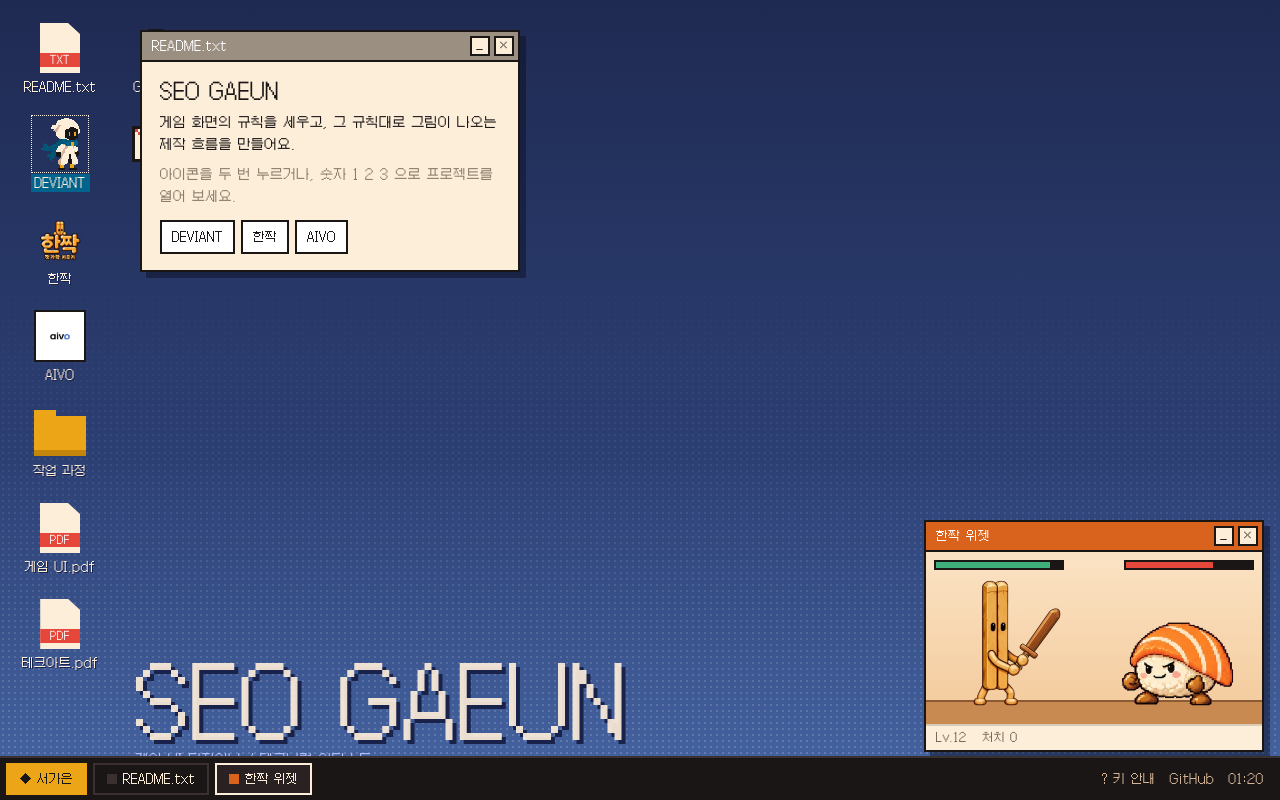
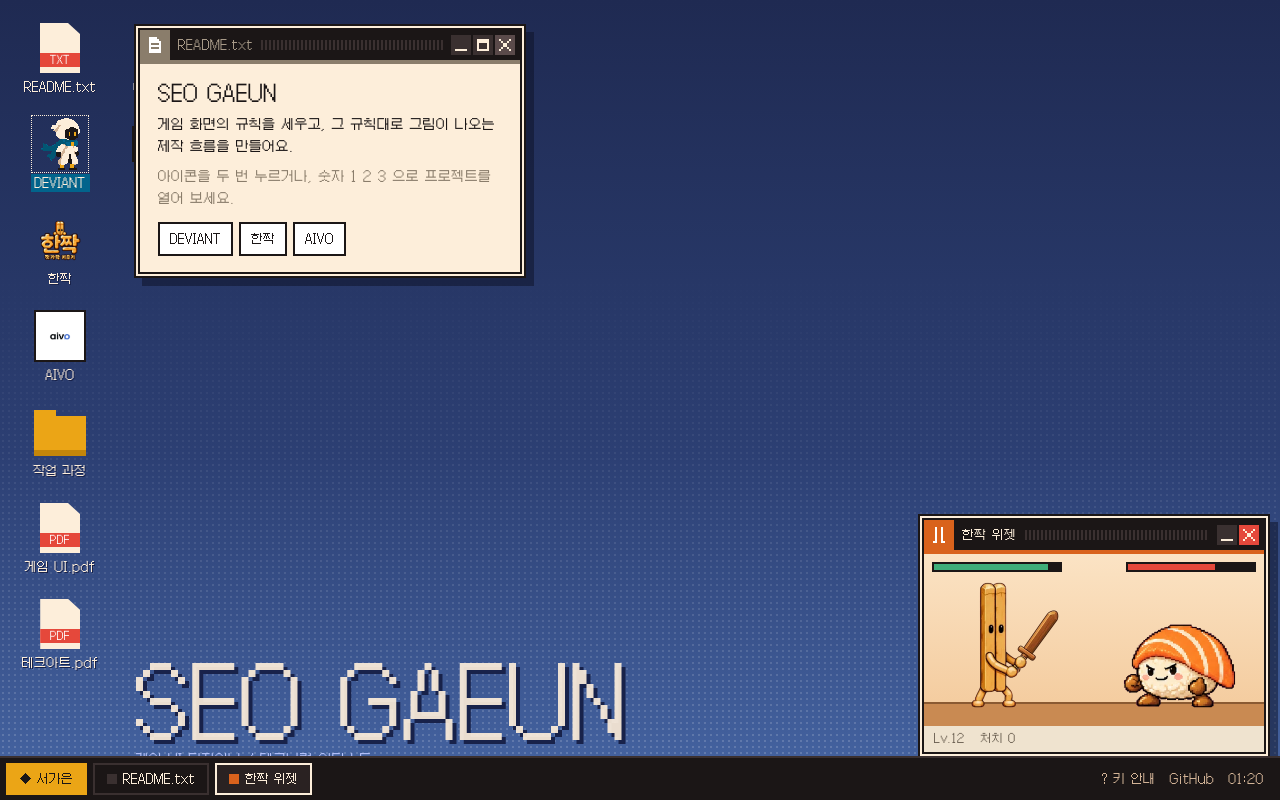
Before and after one commit to Seogaeun03/Seogaeun03.github.io, a plain HTML site: page index.html in a window 1280 px wide. Drawn offline with Linux system fonts and the light colour scheme.

Commit message:
feat: 바탕화면 창을 게임 대화창 틀로 바꾸고 크게 보기 버튼을 넣는다
Co-Authored-By: Claude Opus 5.5 <noreply@anthropic.com>

```diff
--- a/index.html
+++ b/index.html
@@ -32,16 +32,25 @@ body { background: #23305a; -webkit-user-select: none; user-select: none; }
 .aivo-ic { width: 52px; height: 52px; background: #fff; border: 2px solid var(--line); display: grid; place-items: center; }
 .aivo-ic img { max-width: 42px !important; image-rendering: auto !important; }
 /* ── 창: 크림 종이, 먹 2점 테, 딱딱한 그림자 ── */
-.wnd { position: fixed; background: var(--paper); border: 2px solid var(--line); box-shadow: 6px 6px 0 rgba(12,16,36,.5); display: flex; flex-direction: column; min-width: 240px; }
+/* 창: 게임 대화창 (먹, 크림, 먹 두 겹 테 + 먹색 머리띠 + 강조색 줄) */
+.wnd { position: fixed; background: var(--paper); box-shadow: 0 0 0 2px var(--line), 0 0 0 4px var(--paper), 0 0 0 6px var(--line), 8px 8px 0 6px rgba(12,16,36,.5); display: flex; flex-direction: column; min-width: 240px; }
 .wnd[hidden] { display: none; }
-.wnd .tb { display: flex; align-items: center; gap: 8px; height: 30px; padding: 0 4px 0 10px; background: var(--acc, #02648C); color: #fff; font-size: 12px; cursor: grab; flex: none; border-bottom: 2px solid var(--line); touch-action: none; }
+.wnd.max { left: 6px !important; top: 6px !important; width: calc(100vw - 12px) !important; height: calc(100vh - var(--task) - 12px) !important; }
+.wnd .tb { display: flex; align-items: center; gap: 8px; height: 30px; padding: 0 5px 0 0; background: var(--line); color: var(--paper); font-size: 12px; cursor: grab; flex: none; touch-action: none; }
+.wnd .tb .flag { width: 30px; height: 30px; flex: none; display: grid; place-items: center; background: var(--acc, #02648C); }
+.wnd .tb .flag svg, .wnd .tb button svg { width: 16px; height: 16px; display: block; }
 .wnd .tb .t { white-space: nowrap; overflow: hidden; text-overflow: ellipsis; }
-.wnd.back .tb { background: #9a8f80; }
-.wnd .tb .bt { margin-left: auto; display: flex; gap: 4px; }
-.wnd .tb button { width: 20px; height: 20px; padding: 0; background: var(--paper); border: 2px solid var(--line); color: var(--line); font-size: 11px; line-height: 14px; font-family: inherit; cursor: pointer; }
-.wnd .tb button:hover { background: #fff; }
+.wnd .tb .stripes { flex: 1; min-width: 12px; height: 10px; background: repeating-linear-gradient(90deg, #3a3030 0 2px, transparent 2px 4px); }
+.wnd .tb .bt { display: flex; gap: 2px; }
+.wnd .tb button { width: 20px; height: 20px; padding: 0; display: grid; place-items: center; background: #3a3030; border: 0; cursor: pointer; }
+.wnd .tb button:hover { background: #5a4a4a; }
+.wnd .tb button[data-x] { background: #e5483b; } .wnd .tb button[data-x]:hover { background: #ff6a5a; }
+.wnd .rule { height: 4px; flex: none; background: var(--acc, #02648C); }
+.wnd.back .tb .flag, .wnd.back .rule { background: #8a7d6b; }
+.wnd.back .tb .t { color: #a89a88; }
+.wnd.back .tb button[data-x] { background: #5a4a4a; }
 .wnd .body { overflow: auto; color: var(--line); font-family: "Noto Sans KR", sans-serif; font-size: 14px; line-height: 23px; -webkit-user-select: text; user-select: text; }
-.wnd .st { display: flex; gap: 16px; padding: 4px 10px; font-size: 11px; line-height: 16px; color: #6b6052; border-top: 2px solid #d8ccb8; flex: none; overflow: hidden; white-space: nowrap; }
+.wnd .st { display: flex; gap: 16px; padding: 5px 10px; font-size: 11px; line-height: 16px; color: #6b6052; background: #efe3cf; flex: none; overflow: hidden; white-space: nowrap; }
 /* 프로젝트 창 */
 .proj { display: grid; grid-template-columns: 1fr 220px; }
 .proj .media { background: #000; display: grid; place-items: center; min-height: 0; }
@@ -99,9 +108,9 @@ body { background: #23305a; -webkit-user-select: none; user-select: none; }
 .task .app i { width: 10px; height: 10px; display: inline-block; background: var(--acc); }
 .task .tray { margin-left: auto; display: flex; gap: 14px; align-items: center; padding: 0 10px; color: var(--tan); }
 .task .tray a { color: var(--tan); text-decoration: none; } .task .tray a:hover { color: var(--paper); }
-.menu { position: fixed; left: 6px; bottom: calc(var(--task) + 4px); width: 260px; background: var(--paper); border: 2px solid var(--line); box-shadow: 6px 6px 0 rgba(12,16,36,.5); z-index: 9001; display: none; color: var(--line); }
+.menu { position: fixed; left: 12px; bottom: calc(var(--task) + 12px); width: 260px; background: var(--paper); box-shadow: 0 0 0 2px var(--line), 0 0 0 4px var(--paper), 0 0 0 6px var(--line), 8px 8px 0 6px rgba(12,16,36,.5); z-index: 9001; display: none; color: var(--line); }
 .menu.on { display: block; }
-.menu .hd { background: #EBA516; padding: 12px; font-size: 18px; line-height: 24px; border-bottom: 2px solid var(--line); }
+.menu .hd { background: var(--line); color: var(--paper); padding: 12px; font-size: 18px; line-height: 24px; border-bottom: 4px solid #EBA516; }
 .menu .hd small { display: block; font-size: 11px; line-height: 16px; }
 .menu a, .menu button { display: flex; justify-content: space-between; width: 100%; padding: 8px 12px; font-family: inherit; font-size: 13px; color: var(--line); text-decoration: none; background: none; border: 0; cursor: pointer; text-align: left; }
 .menu a:hover, .menu button:hover, .menu a:focus-visible, .menu button:focus-visible { background: var(--line); color: var(--paper); outline: none; }
@@ -214,6 +223,19 @@ const DEF = {
   widget: { title: '한짝 위젯', acc: '#d9621c', w: 340, x: -1, y: -1, cls: 'hj', body: () => `<div class="field" id="field">
       <div class="hp" style="left:8px"><i id="hp-me" style="width:100%"></i></div><div class="hp" style="right:8px"><i id="hp-mob" style="width:100%;background:#e5483b"></i></div><div class="actor me" id="me"></div><div class="actor mob" id="mob"></div></div>`, st: ['Lv.<span id="lv">12</span>', '처치 <span id="kills">0</span>'] },
 };
+const SVG = (d, c = '#fff') => `<svg viewBox="0 0 8 8" shape-rendering="crispEdges"><path fill="${c}" fill-rule="evenodd" d="${d}"/></svg>`;
+const GLYPH = {
+  dv: 'M2 0h4v1h1v4H6v1H5v2H3V6H2V5H1V1h1zM3 2v1h1V2zM5 2v1h1V2z',
+  hj: 'M2 0h1v7H2zM5 0h1v7H5zM1 7h2v1H1zM5 7h2v1H5z',
+  av: 'M3 0h2v1h1v3H5v1H3V4H2V1h1zM1 3h1v1h1v1h2V4h1V3h1v2H6v1H5v1h1v1H2V7h1V6H2V5H1z',
+  doc: 'M1 0h4v1h1v1h1v6H1zM2 3v1h4V3zM2 5v1h4V5z',
+  folder: 'M0 1h3v1h5v6H0z',
+  key: 'M1 1h3v1h1v1h3v2H7v1H6V5H5v1H4v1H1V6H0V2h1zM2 3v2h1V3z',
+  img: 'M0 1h8v6H0zM1 2v4h6V5H6V4H5v1H4V4H3v1H2V2z',
+  min: 'M1 6h6v1H1z', max: 'M1 1h6v6H1zM2 3v3h4V3z',
+  x: 'M1 1h1v1h1v1h2V2h1V1h1v1H6v1H5v2h1v1h1v1H6V6H5V5H3v1H2v1H1V6h1V5h1V3H2V2H1z',
+};
+const WGLYPH = { readme: 'doc', dv: 'dv', hjw: 'hj', av: 'av', work: 'folder', view: 'img', keys: 'key', widget: 'hj' };
 function projBody(k) {
   const p = PROJ[k];
   return `<div class="proj"><div class="media">${p.media}</div><div class="side"><div class="k">${p.kind}</div><h3>${p.name}</h3>
@@ -231,12 +253,13 @@ function openWin(id, opt = {}) {
   el.style.left = (d.x < 0 ? innerWidth - W - 16 : Math.min(d.x, innerWidth - W - 12)) + 'px';
   el.style.top = (d.y < 0 ? innerHeight - 44 - 236 : d.y) + 'px';
   const st = P ? P.st : d.st;
-  el.innerHTML = `<div class="tb"><span class="t">${opt.title || (P ? P.title : d.title)}</span><span class="bt"><button data-min aria-label="내리기">_</button><button data-x aria-label="닫기">×</button></span></div>
+  el.innerHTML = `<div class="tb"><span class="flag">${SVG(GLYPH[WGLYPH[id]])}</span><span class="t">${opt.title || (P ? P.title : d.title)}</span><span class="stripes"></span><span class="bt"><button data-min aria-label="내리기">${SVG(GLYPH.min, '#FDEEDA')}</button>${id === 'widget' ? '' : `<button data-max aria-label="크게">${SVG(GLYPH.max, '#FDEEDA')}</button>`}<button data-x aria-label="닫기">${SVG(GLYPH.x, '#FDEEDA')}</button></span></div><div class="rule"></div>
     <div class="body">${opt.body || (P ? projBody(pk) : d.body())}</div>${st ? `<div class="st">${st.map(s => `<span>${s}</span>`).join('')}</div>` : ''}`;
   el.setAttribute('role', 'dialog'); el.setAttribute('aria-label', P ? P.name : d.title);
   winsEl.appendChild(el); wins[id] = el;
   el.addEventListener('pointerdown', () => front(id));
   el.querySelector('[data-x]').addEventListener('click', e => { e.stopPropagation(); closeWin(id); });
+  el.querySelector('[data-max]')?.addEventListener('click', e => { e.stopPropagation(); el.classList.toggle('max'); });
   el.querySelector('[data-min]').addEventListener('click', e => { e.stopPropagation(); el.hidden = true; bar(); });
   drag(el);
   const b = document.createElement('button'); b.className = 'app'; b.dataset.id = id; b.style.setProperty('--acc', P ? P.acc : d.acc);
```
